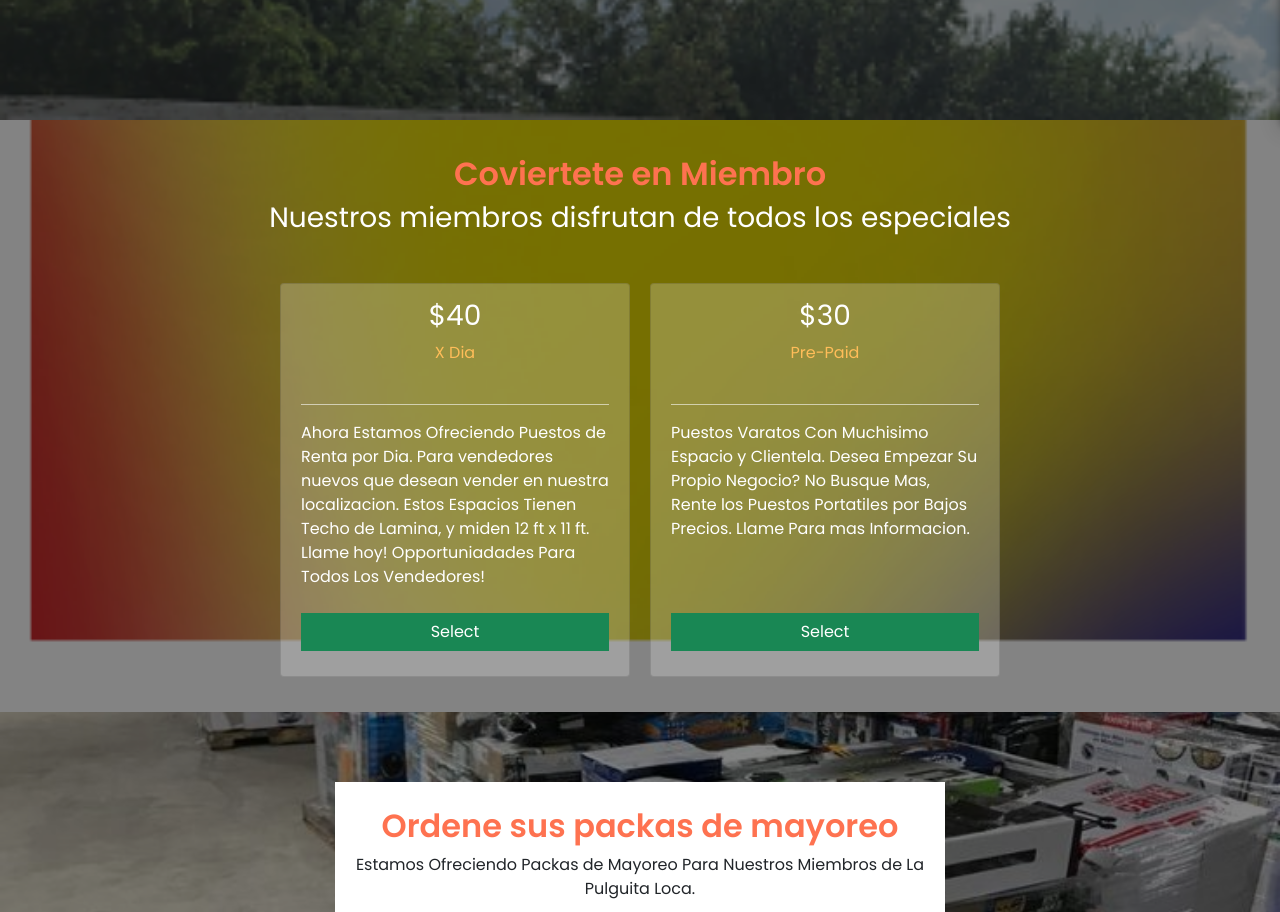
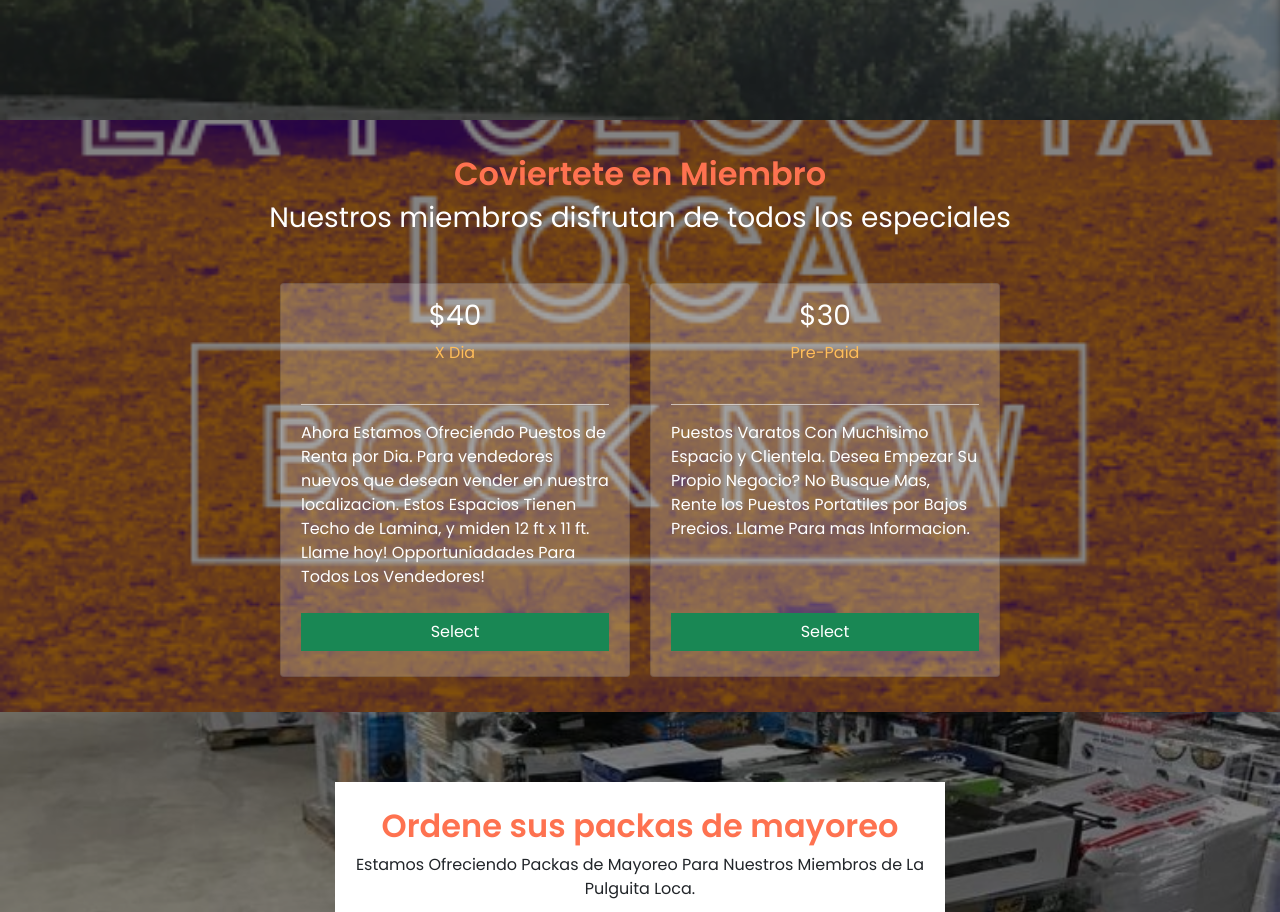
Before and after one commit to Esalguero007/LPL, a React (Create React App) app: page / in a window 1280 px wide. Shown: the part 680-1592 px from the top of the page. Built offline with nearby package versions, Linux system fonts and the light colour scheme.

Commit message:
Update App.css

```diff
--- a/src/css/App.css
+++ b/src/css/App.css
@@ -41,7 +41,7 @@
 }
 .home-page #membership {
   color: white;
-  background: url("../images/imagesecond.png");
+  background: url("../images/secondimage.png");
   background-position: bottom 0 right 15%;
   background-repeat: no-repeat;
   background-size: cover;
```
